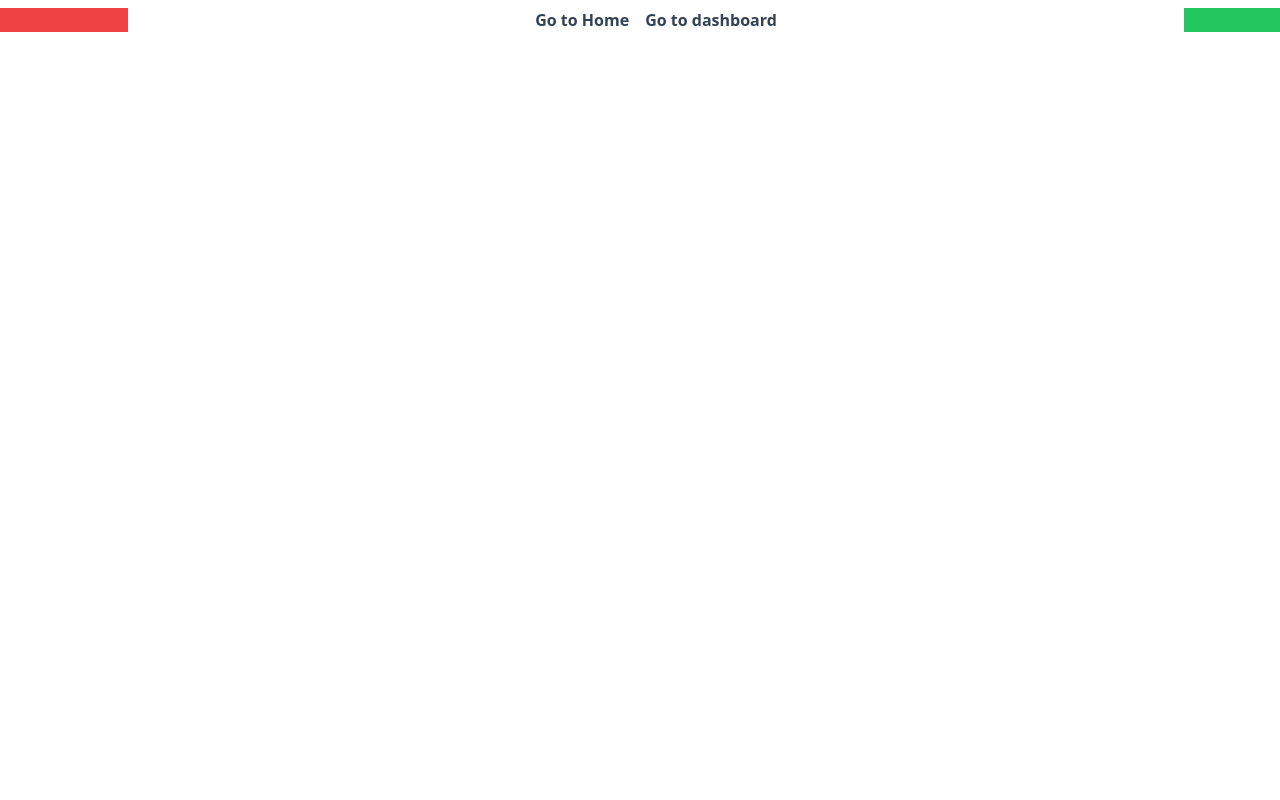
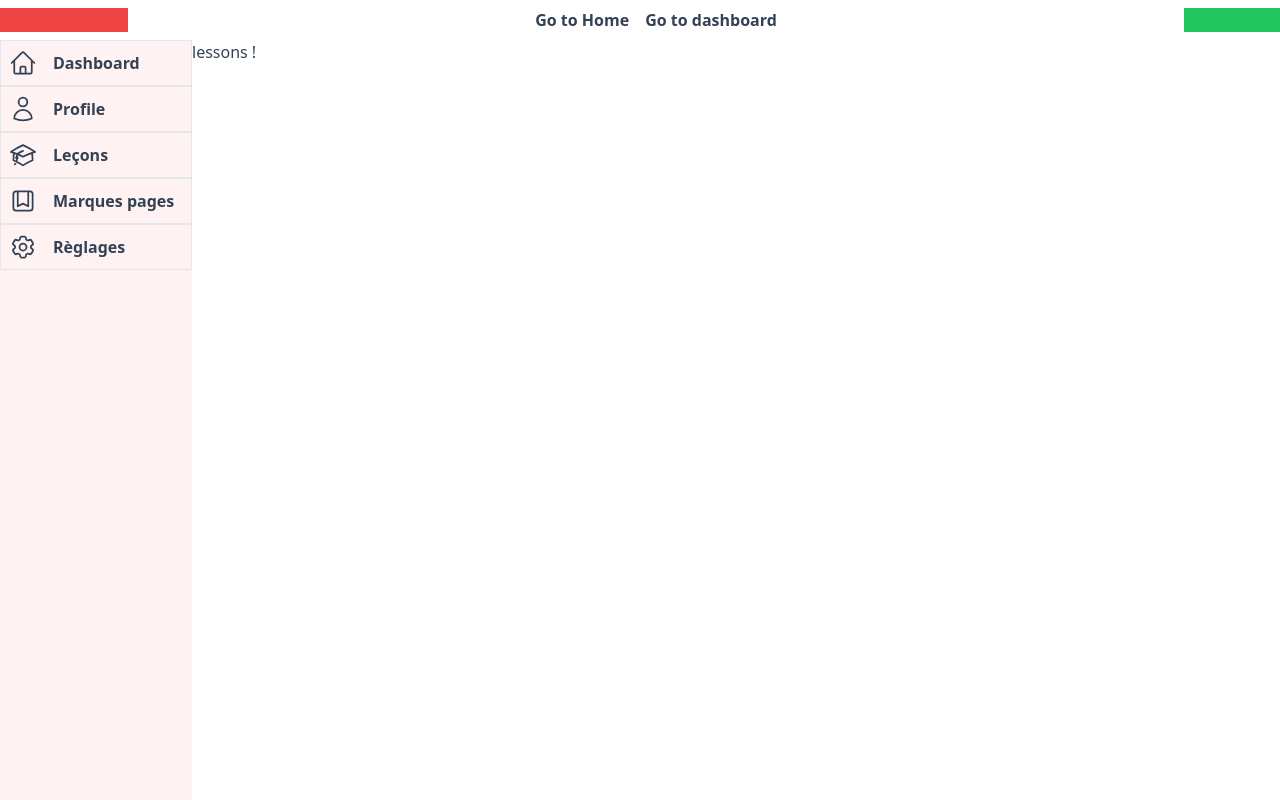
Before and after one commit to mthdht/learn, a Vue app: page /#/mthdht/lessons in a window 1280 px wide. Built offline with nearby package versions, Linux system fonts and the light colour scheme.

Commit message:
add router links to sidebar and create content component

```diff
--- /dev/null
+++ b/src/components/Profile.vue
@@ -0,0 +1,10 @@
+<template>
+  <main class="grow flex overflow-hidden">
+    <Sidebar> </Sidebar>
+    <div class="content grow overflow-auto">profile !</div>
+  </main>
+</template>
+
+<script setup>
+import Sidebar from './Sidebar.vue';
+</script>
--- /dev/null
+++ b/src/components/Settings.vue
@@ -0,0 +1,10 @@
+<template>
+  <main class="grow flex overflow-hidden">
+    <Sidebar> </Sidebar>
+    <div class="content grow overflow-auto">Settings !</div>
+  </main>
+</template>
+
+<script setup>
+import Sidebar from './Sidebar.vue';
+</script>
--- a/src/components/Sidebar.vue
+++ b/src/components/Sidebar.vue
@@ -2,25 +2,50 @@
   <aside class="w-48 shrink-0 bg-red-50 font-semibold">
     <nav>
       <ul>
-        <li class="p-2 border border flex gap-4 items-center">
+        <li>
+          <router-link
+            to="/dashboard"
+            class="p-2 border border flex gap-4 items-center"
+          >
             <HomeIcon class="w-7 h-7"></HomeIcon>
             <span>Dashboard</span>
+          </router-link>
         </li>
-        <li class="p-2 border border flex gap-4 items-center">
+        <li>
+          <router-link
+            to="/mthdht"
+            class="p-2 border border flex gap-4 items-center"
+          >
             <UserIcon class="w-7 h-7"></UserIcon>
             <span>Profile</span>
+          </router-link>
         </li>
-        <li class="p-2 border border flex gap-4 items-center">
+        <li>
+          <router-link
+            to="/mthdht/lessons"
+            class="p-2 border border flex gap-4 items-center"
+          >
             <AcademicCapIcon class="w-7 h-7"></AcademicCapIcon>
             <span>Leçons</span>
+          </router-link>
         </li>
-        <li class="p-2 border border flex gap-4 items-center">
+        <li>
+          <router-link
+            to="/mthdht/bookmarks"
+            class="p-2 border border flex gap-4 items-center"
+          >
             <BookmarkSquareIcon class="w-7 h-7"></BookmarkSquareIcon>
             <span>Marques pages</span>
+          </router-link>
         </li>
-        <li class="p-2 border border flex gap-4 items-center">
+        <li>
+          <router-link
+            to="/settings"
+            class="p-2 border border flex gap-4 items-center"
+          >
             <Cog6ToothIcon class="w-7 h-7"></Cog6ToothIcon>
             <span>Règlages</span>
+          </router-link>
         </li>
       </ul>
     </nav>
--- /dev/null
+++ b/src/components/UserBookmarks.vue
@@ -0,0 +1,10 @@
+<template>
+  <main class="grow flex overflow-hidden">
+    <Sidebar> </Sidebar>
+    <div class="content grow overflow-auto">Bookmarks !</div>
+  </main>
+</template>
+
+<script setup>
+import Sidebar from './Sidebar.vue';
+</script>
--- /dev/null
+++ b/src/components/UserLessons.vue
@@ -0,0 +1,10 @@
+<template>
+  <main class="grow flex overflow-hidden">
+    <Sidebar> </Sidebar>
+    <div class="content grow overflow-auto">lessons !</div>
+  </main>
+</template>
+
+<script setup>
+import Sidebar from './Sidebar.vue';
+</script>
```
Also changed, not shown: src/main.js (+8 -0 lines). Lines whose indentation alone changed are shown as unchanged.
